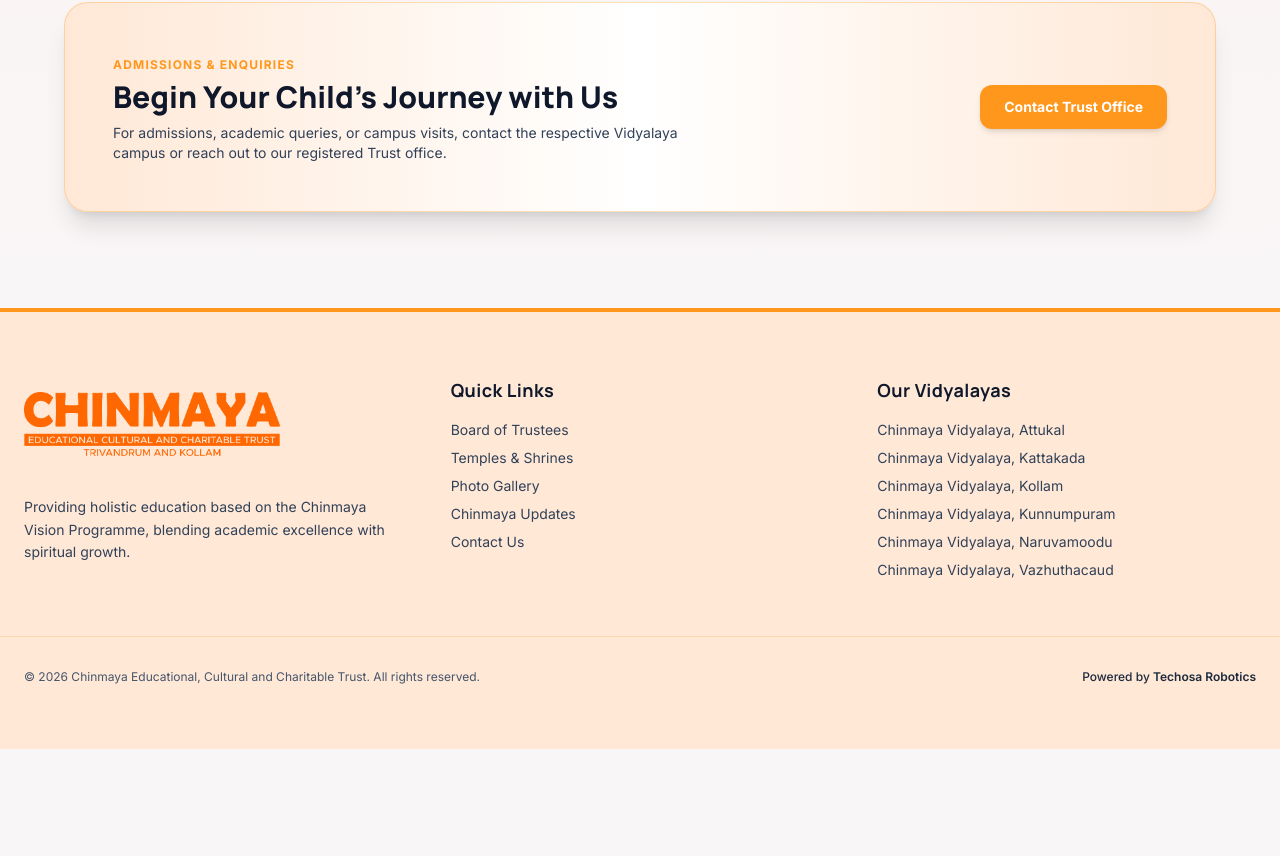
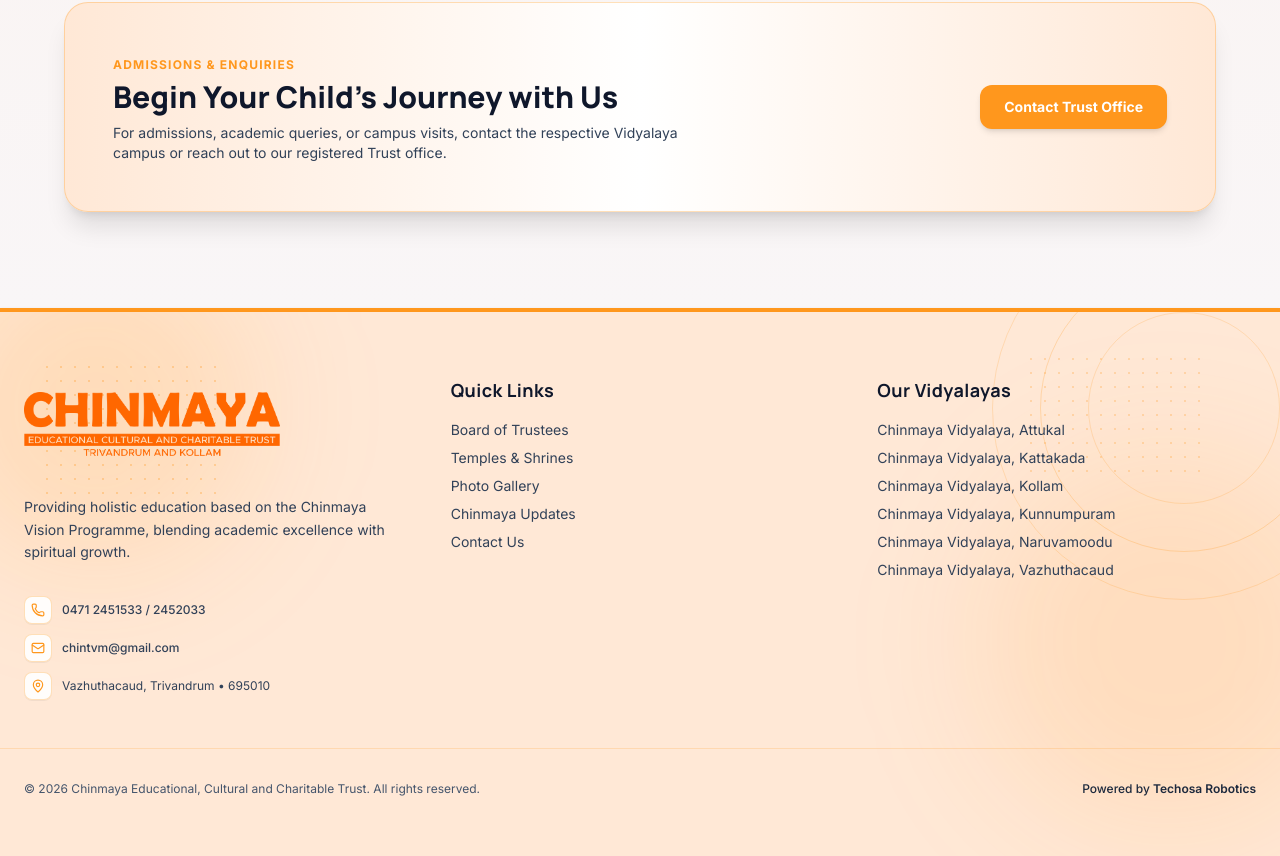
Before and after one commit to techosatechnical/chintvm.edu, a Next.js app: page /vidyalayas in a window 1280 px wide. Shown: the part 2228-3084 px from the top of the page. Before the commit the page ends 2977 px from the top, so only its background shows below. Built offline with nearby package versions, Linux system fonts and the light colour scheme.

Commit message:
design errors fixed

```diff
--- a/src/app/page.tsx
+++ b/src/app/page.tsx
@@ -45,22 +45,33 @@
   const nextSlide = () => setCurrentHeroSlide((prev) => (prev + 1) % HERO_IMAGES.length);
   const prevSlide = () => setCurrentHeroSlide((prev) => (prev - 1 + HERO_IMAGES.length) % HERO_IMAGES.length);
 
+  // Auto-play when active video changes and isPlaying is true
+  useEffect(() => {
+    if (isPlaying && videoRef.current) {
+      const playPromise = videoRef.current.play();
+      if (playPromise !== undefined) {
+        playPromise.catch((err) => {
+          console.warn("Video playback error:", err);
+          setIsPlaying(false);
+        });
+      }
+    }
+  }, [activeVideoId]);
+
   const handleVideoClick = (id: number) => {
     setActiveVideoId(id);
     setIsPlaying(true);
-    if (videoRef.current) {
-      videoRef.current.play();
-    }
   };
 
   const togglePlay = () => {
     if (videoRef.current) {
-      if (isPlaying) {
+      if (videoRef.current.paused) {
+        videoRef.current.play().catch((err) => {
+          console.warn("Video playback error:", err);
+        });
+      } else {
         videoRef.current.pause();
-      } else {
-        videoRef.current.play();
       }
-      setIsPlaying(!isPlaying);
     }
   };
 
@@ -252,16 +263,30 @@
                 ref={videoRef}
                 key={activeVideo.src}
                 src={activeVideo.src}
+                autoPlay={isPlaying}
+                playsInline
                 className="w-full h-full object-cover opacity-100"
+                onPlay={() => setIsPlaying(true)}
+                onPause={() => setIsPlaying(false)}
                 onEnded={() => setIsPlaying(false)}
               />
-              <div className={`absolute inset-0 flex flex-col items-center justify-center transition-opacity duration-300 ${isPlaying ? 'opacity-0 hover:opacity-100' : 'opacity-100'}`}>
-                <button onClick={togglePlay} className="w-24 h-24 bg-saffron/90 hover:bg-saffron text-navy rounded-full flex items-center justify-center transform transition-all hover:scale-110 shadow-xl mb-4 backdrop-blur-sm">
+              <div
+                onClick={togglePlay}
+                className={`absolute inset-0 flex flex-col items-center justify-center transition-opacity duration-300 cursor-pointer ${isPlaying ? 'opacity-0 hover:opacity-100' : 'opacity-100'}`}
+              >
+                <button
+                  onClick={(e) => {
+                    e.stopPropagation();
+                    togglePlay();
+                  }}
+                  className="w-24 h-24 bg-[#FF971D]/90 hover:bg-[#FF971D] text-white rounded-full flex items-center justify-center transform transition-all hover:scale-110 shadow-xl mb-4 backdrop-blur-sm"
+                  aria-label={isPlaying ? "Pause video" : "Play video"}
+                >
                   {isPlaying ? <Pause className="w-10 h-10" /> : <Play className="w-10 h-10 ml-2" />}
                 </button>
               </div>
-              <div className="absolute bottom-0 left-0 right-0 p-8 bg-gradient-to-t from-black/80 to-transparent text-white">
-                <span className="bg-terracotta text-xs font-bold px-3 py-1 rounded-full uppercase tracking-wider mb-3 inline-block shadow-md">Now Playing</span>
+              <div className="absolute bottom-0 left-0 right-0 p-8 bg-gradient-to-t from-black/80 to-transparent text-white pointer-events-none">
+                <span className="bg-[#FF971D] text-xs font-bold px-3 py-1 rounded-full uppercase tracking-wider mb-3 inline-block shadow-md">Now Playing</span>
                 <h4 className="font-heading text-3xl font-bold drop-shadow-lg">{activeVideo.title}</h4>
               </div>
             </motion.div>
@@ -291,14 +316,14 @@
                 className="md:col-span-1 lg:col-span-1 row-span-1 bg-black rounded-3xl relative overflow-hidden cursor-pointer group shadow-lg"
                 onClick={() => handleVideoClick(video.id)}
               >
-                <video src={video.src} className="w-full h-full object-cover opacity-100 transition-transform duration-500 group-hover:scale-105" />
+                <video src={video.src} preload="metadata" playsInline className="w-full h-full object-cover opacity-100 transition-transform duration-500 group-hover:scale-105" />
                 <div className="absolute inset-0 flex flex-col items-center justify-center">
                   <div className="w-16 h-16 rounded-full border-2 border-white/30 group-hover:border-white/80 group-hover:bg-white/20 backdrop-blur-sm flex items-center justify-center transition-all transform group-hover:scale-110">
                     <Play className="w-6 h-6 text-white ml-1" />
                   </div>
                 </div>
                 <div className="absolute bottom-0 left-0 right-0 p-6 bg-gradient-to-t from-black/80 to-transparent">
-                  <h4 className="text-white font-bold text-lg leading-tight group-hover:text-saffron transition-colors drop-shadow-md">{video.title}</h4>
+                  <h4 className="text-white font-bold text-lg leading-tight group-hover:text-[#FF971D] transition-colors drop-shadow-md">{video.title}</h4>
                   <p className="text-white/80 text-xs mt-1 drop-shadow-sm">Play Video</p>
                 </div>
               </motion.div>
--- a/src/components/layout/Footer.tsx
+++ b/src/components/layout/Footer.tsx
@@ -4,10 +4,38 @@
 
 export default function Footer() {
   return (
-    <footer className="bg-[#FFE8D6] text-slate-800 py-10 md:py-16 border-t-4 border-[#FF971D] shadow-sm">
-      <div className="container mx-auto px-4 md:px-6 grid grid-cols-2 md:grid-cols-3 gap-8 md:gap-12">
+    <footer className="relative bg-[#FFE8D6] text-slate-800 py-10 md:py-16 border-t-4 border-[#FF971D] shadow-sm overflow-hidden">
+      {/* Background Details */}
+      {/* 1. Soft Orange Circles (Glow) */}
+      <div className="absolute -top-16 -left-16 w-80 h-80 rounded-full bg-[#FF971D]/15 blur-3xl pointer-events-none" />
+      <div className="absolute top-1/4 -right-20 w-96 h-96 rounded-full bg-[#FF971D]/12 blur-3xl pointer-events-none" />
 
-        {/* About Section */}
+      {/* 2. Thin Outline Rings */}
+      <div className="absolute -top-24 -right-24 w-96 h-96 rounded-full border border-[#FF971D]/20 pointer-events-none" />
+      <div className="absolute -top-12 -right-12 w-72 h-72 rounded-full border border-[#FF971D]/25 pointer-events-none" />
+      <div className="absolute top-0 right-0 w-48 h-48 rounded-full border border-[#FF971D]/20 pointer-events-none" />
+
+      {/* 3. Dot-grid patch in Left Corner */}
+      <div
+        className="absolute top-8 left-6 md:top-12 md:left-10 w-44 h-36 opacity-30 pointer-events-none"
+        style={{
+          backgroundImage: "radial-gradient(#FF971D 1.5px, transparent 1.5px)",
+          backgroundSize: "14px 14px"
+        }}
+      />
+
+      {/* 4. Dot-grid patch in Right Corner */}
+      <div
+        className="absolute top-10 right-20 w-44 h-32 opacity-25 pointer-events-none hidden md:block"
+        style={{
+          backgroundImage: "radial-gradient(#FF971D 1.5px, transparent 1.5px)",
+          backgroundSize: "14px 14px"
+        }}
+      />
+
+      <div className="container mx-auto px-4 md:px-6 grid grid-cols-2 md:grid-cols-3 gap-8 md:gap-12 relative z-10">
+
+        {/* About & Contact Section */}
         <div className="col-span-2 md:col-span-1">
           <div className="relative h-18 w-56 md:h-24 md:w-64 mb-4 md:mb-6">
             <Image
@@ -18,9 +46,37 @@
               className="object-contain object-left"
             />
           </div>
-          <p className="text-slate-700 text-sm leading-relaxed mb-2 md:mb-6 max-w-md">
+          <p className="hidden md:block text-slate-700 text-sm leading-relaxed mb-6 max-w-md">
             Providing holistic education based on the Chinmaya Vision Programme, blending academic excellence with spiritual growth.
           </p>
+
+          {/* Contact Details with Icon Badges */}
+          <div className="flex flex-col gap-2.5 pt-2">
+            <div className="flex items-center gap-2.5 text-xs text-slate-700">
+              <span className="w-7 h-7 rounded-lg bg-white/90 border border-[#FF971D]/30 text-[#FF971D] flex items-center justify-center shrink-0 shadow-2xs">
+                <Phone className="w-3.5 h-3.5" />
+              </span>
+              <a href="tel:04712451533" className="hover:text-[#FF971D] font-medium transition-colors">
+                0471 2451533 / 2452033
+              </a>
+            </div>
+
+            <div className="relative z-10 flex items-center gap-2.5 text-xs text-slate-700">
+              <span className="w-7 h-7 rounded-lg bg-white/90 border border-[#FF971D]/30 text-[#FF971D] flex items-center justify-center shrink-0 shadow-2xs">
+                <Mail className="w-3.5 h-3.5" />
+              </span>
+              <a href="mailto:chintvm@gmail.com" className="hover:text-[#FF971D] font-medium transition-colors">
+                chintvm@gmail.com
+              </a>
+            </div>
+
+            <div className="relative z-10 flex items-center gap-2.5 text-xs text-slate-700">
+              <span className="w-7 h-7 rounded-lg bg-white/90 border border-[#FF971D]/30 text-[#FF971D] flex items-center justify-center shrink-0 shadow-2xs">
+                <MapPin className="w-3.5 h-3.5" />
+              </span>
+              <span>Vazhuthacaud, Trivandrum &bull; 695010</span>
+            </div>
+          </div>
         </div>
 
         {/* Quick Links */}
@@ -50,7 +106,8 @@
 
       </div>
 
-      <div className="container mx-auto px-4 md:px-6 mt-8 md:mt-12 pt-6 md:pt-8 border-t border-[#FF971D]/20 flex flex-col md:flex-row justify-between items-center text-xs text-slate-600 gap-2 md:gap-0">
+      {/* Copyright row */}
+      <div className="container mx-auto px-4 md:px-6 mt-8 md:mt-12 pt-6 md:pt-8 border-t border-[#FF971D]/20 flex flex-col md:flex-row justify-between items-center text-xs text-slate-600 gap-2 md:gap-0 relative z-10">
         <p>&copy; 2026 Chinmaya Educational, Cultural and Charitable Trust. All rights reserved.</p>
         <p className="font-medium text-slate-800">Powered by <Link href="https://robolabs.techosa.in/" target="_blank" rel="noopener noreferrer" className="hover:text-[#FF971D] transition-colors font-semibold">Techosa Robotics</Link></p>
       </div>
```
